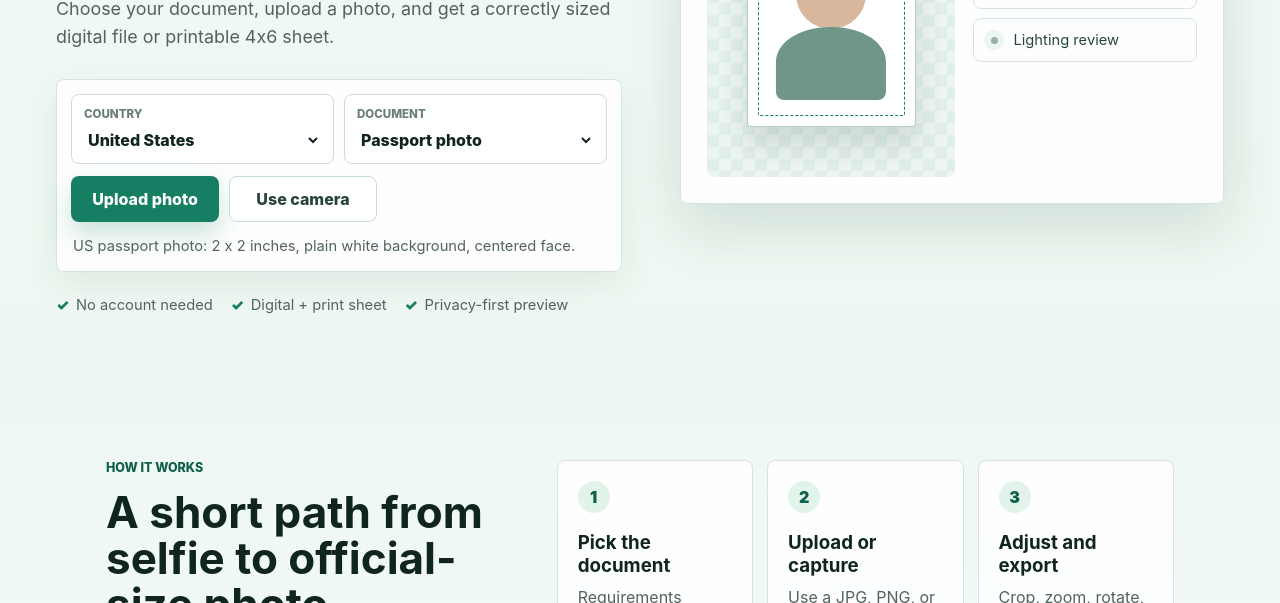
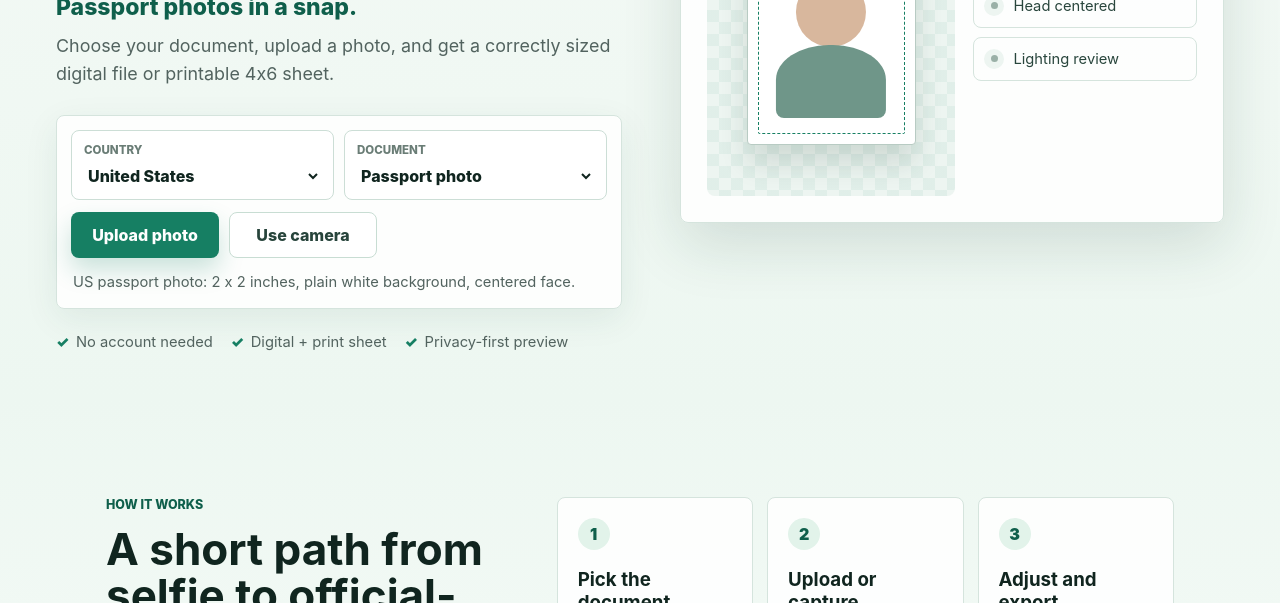
Before and after one commit to upadas/snappass, a website: page index.html in a window 1280 px wide. Shown: the part 497-1100 px from the top of the page. Drawn offline with Linux system fonts and the light colour scheme.

Commit message:
feat: add SnapPass tagline

```diff
--- a/index.html
+++ b/index.html
@@ -4,7 +4,7 @@
     <meta charset="utf-8">
     <meta name="viewport" content="width=device-width, initial-scale=1">
     <title>SnapPass.me - Passport Photo Maker</title>
-    <meta name="description" content="Create passport, visa, and ID photos with a calm upload-first workflow.">
+    <meta name="description" content="Passport photos in a snap. Create passport, visa, and ID photos with a calm upload-first workflow.">
     <link rel="stylesheet" href="styles.css">
   </head>
   <body>
@@ -26,6 +26,7 @@
           <div class="hero-copy">
             <p class="eyebrow">US passport, visa, and ID photos</p>
             <h1 id="hero-title">Passport photos that pass the first time.</h1>
+            <p class="tagline">Passport photos in a snap.</p>
             <p class="hero-text">Choose your document, upload a photo, and get a correctly sized digital file or printable 4x6 sheet.</p>
 
             <form class="wizard-card" aria-label="Photo setup">
--- a/styles.css
+++ b/styles.css
@@ -135,10 +135,18 @@ h1 {
 
 .hero-text {
   max-width: 620px;
-  margin: 20px 0 28px;
+  margin: 10px 0 28px;
   color: var(--color-muted);
   font-size: clamp(1.02rem, 1.4vw, 1.22rem);
   line-height: 1.55;
+}
+
+.tagline {
+  margin: 18px 0 0;
+  color: var(--color-primary-dark);
+  font-size: clamp(1.12rem, 1.8vw, 1.45rem);
+  font-weight: 850;
+  line-height: 1.25;
 }
 
 .wizard-card,
```
Also changed, not shown: verify.test.js (+1 -0 lines).
